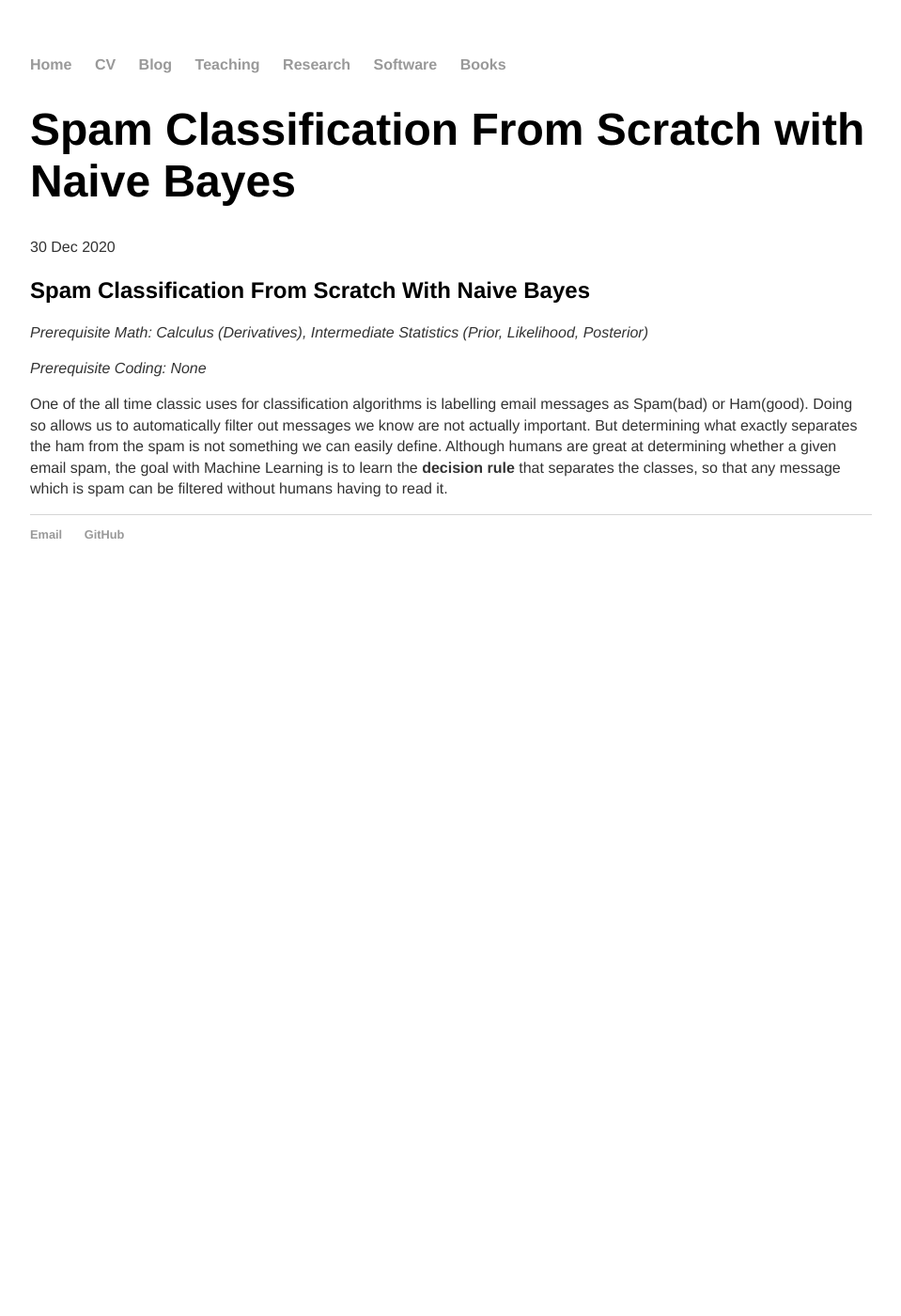
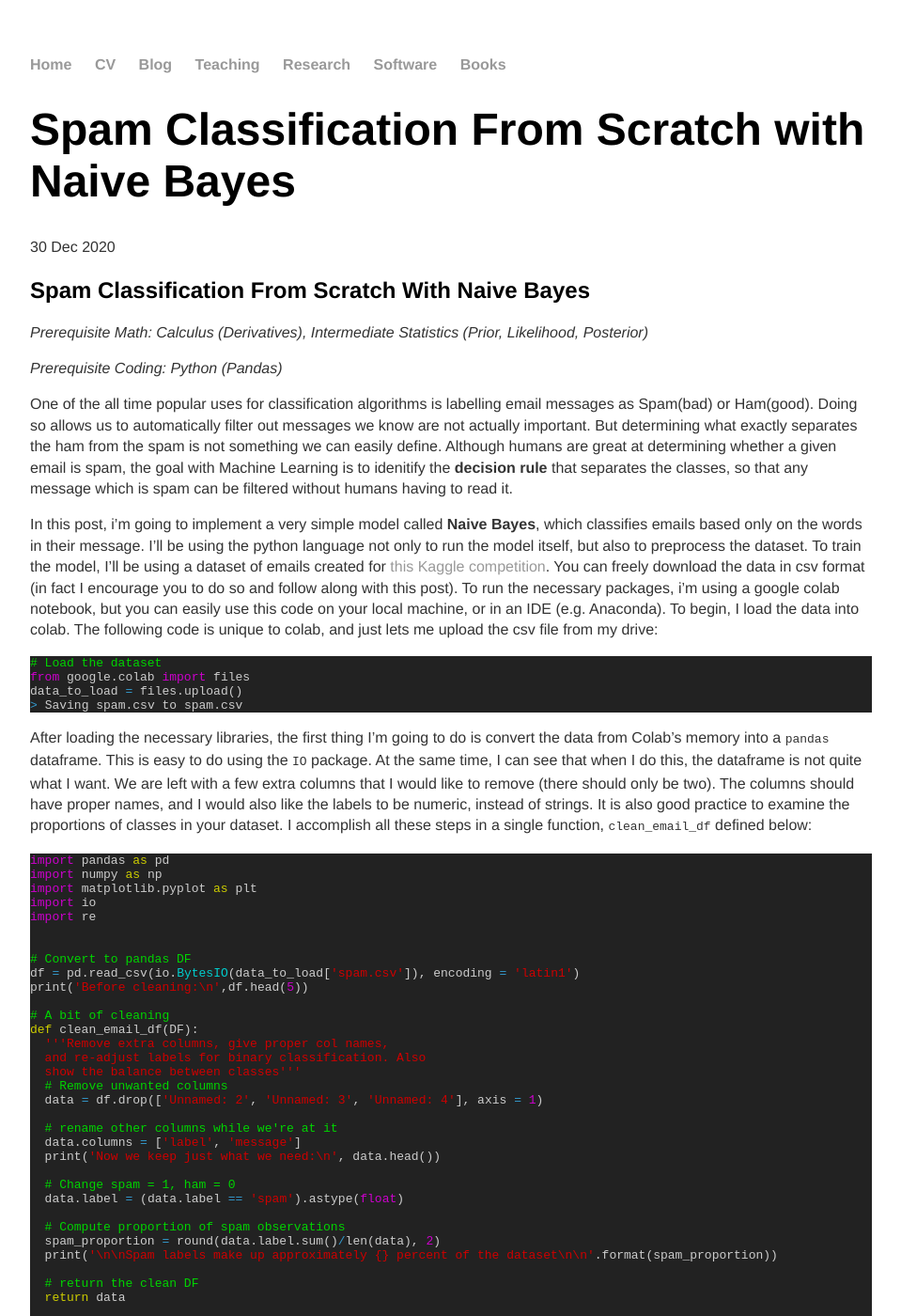
Before and after one commit to 12mre1/12mre1.github.io, a Jekyll site: the page built from _posts/2020-12-30-Spam-Classification-From-Scratch-With-Naive-Bayes.md, in a window 1280 px wide and 1400 px high. Shown: the whole window at 94% size, without its empty margins (160-1119 px from the left). Built offline with Jekyll 4.4.1, drawn with Linux system fonts in a browser that asks for light colours; some of the changed text lies outside the part shown.

Commit message:
start spam post

````diff
--- a/_posts/2020-12-30-Spam-Classification-From-Scratch-With-Naive-Bayes.md
+++ b/_posts/2020-12-30-Spam-Classification-From-Scratch-With-Naive-Bayes.md
@@ -8,6 +8,92 @@ date: 2020-12-30
 
 _Prerequisite Math: Calculus (Derivatives), Intermediate Statistics (Prior, Likelihood, Posterior)_
 
-_Prerequisite Coding: None_
+_Prerequisite Coding: Python (Pandas)_
 
-One of the all time classic uses for classification algorithms is labelling email messages as Spam(bad) or Ham(good). Doing so allows us to automatically filter out messages we know are not actually important. But determining what exactly separates the ham from the spam is not something we can easily define. Although humans are great at determining whether a given email spam, the goal with Machine Learning is to learn the __decision rule__ that separates the classes, so that any message which is spam can be filtered without humans having to read it.
+One of the all time popular uses for classification algorithms is labelling email messages as Spam(bad) or Ham(good). Doing so allows us to automatically filter out messages we know are not actually important. But determining what exactly separates the ham from the spam is not something we can easily define. Although humans are great at determining whether a given email is spam, the goal with Machine Learning is to idenitify the __decision rule__ that separates the classes, so that any message which is spam can be filtered without humans having to read it.
+
+In this post, i'm going to implement a very simple model called __Naive Bayes__, which classifies emails based only on the words in their message. I'll be
+using the python language not only to run the model itself, but also to preprocess the dataset. To train the model, I'll be using a dataset of emails
+created for [this Kaggle competition](https://www.kaggle.com/uciml/sms-spam-collection-dataset?select=spam.csv). You can freely download the data in csv format
+(in fact I encourage you to do so and follow along with this post). To run the necessary packages, i'm using a google colab notebook, but you can easily
+use this code on your local machine, or in an IDE (e.g. Anaconda). To begin, I load the data into colab. The following code is unique to colab, and just lets
+me upload the csv file from my drive:
+```python
+# Load the dataset
+from google.colab import files
+data_to_load = files.upload()
+> Saving spam.csv to spam.csv
+```
+After loading the necessary libraries, the first thing I'm going to do is convert the data from Colab's memory into a `pandas` dataframe. This is easy to do using the `IO` package. At the same time, I can see that when I do this, the dataframe is not quite what I want. We are left with a few extra columns that I would like to remove
+(there should only be two). The columns should have proper names, and I would also like the labels to be numeric, instead of strings. It is also good practice to
+examine the proportions of classes in your dataset. I accomplish all these steps in a single function, `clean_email_df` defined below:
+```python
+import pandas as pd
+import numpy as np
+import matplotlib.pyplot as plt
+import io
+import re
+
+
+# Convert to pandas DF
+df = pd.read_csv(io.BytesIO(data_to_load['spam.csv']), encoding = 'latin1')
+print('Before cleaning:\n',df.head(5))
+
+# A bit of cleaning
+def clean_email_df(DF):
+  '''Remove extra columns, give proper col names,
+  and re-adjust labels for binary classification. Also
+  show the balance between classes'''
+  # Remove unwanted columns
+  data = df.drop(['Unnamed: 2', 'Unnamed: 3', 'Unnamed: 4'], axis = 1)
+
+  # rename other columns while we're at it
+  data.columns = ['label', 'message']
+  print('Now we keep just what we need:\n', data.head())
+
+  # Change spam = 1, ham = 0
+  data.label = (data.label == 'spam').astype(float)
+
+  # Compute proportion of spam observations
+  spam_proportion = round(data.label.sum()/len(data), 2)
+  print('\n\nSpam labels make up approximately {} percent of the dataset\n\n'.format(spam_proportion))
+
+  # return the clean DF
+  return data
+
+data = clean_email_df(df)
+print('After cleaning:\n', data.head(5))
+
+>Before cleaning:
+>      v1  ... Unnamed: 4
+>0   ham  ...        NaN
+>1   ham  ...        NaN
+>2  spam  ...        NaN
+>3   ham  ...        NaN
+>4   ham  ...        NaN
+>
+>[5 rows x 5 columns]
+>Now we keep just what we need:
+>   label                                            message
+>0   ham  Go until jurong point, crazy.. Available only ...
+>1   ham                      Ok lar... Joking wif u oni...
+>2  spam  Free entry in 2 a wkly comp to win FA Cup fina...
+>3   ham  U dun say so early hor... U c already then say...
+>4   ham  Nah I don't think he goes to usf, he lives aro...
+>
+>
+>Spam labels make up approximately 0.13 percent of the dataset
+>
+>
+>After cleaning:
+>    label                                            message
+>0    0.0  Go until jurong point, crazy.. Available only ...
+>1    0.0                      Ok lar... Joking wif u oni...
+>2    1.0  Free entry in 2 a wkly comp to win FA Cup fina...
+>3    0.0  U dun say so early hor... U c already then say...
+>4    0.0  Nah I don't think he goes to usf, he lives aro...
+```
+We can see that we are left only with the binary label (1 = spam, 0 = ham), and the text of the message. Note that it is also good practice to give the minority
+class the positive label in binary classification. We can see that the ham/spam breakdown of our dataset is 87/13. This is important to remember as we
+fit models, because a classifier that predicts ham for every x would get a training accuracy of 87% (thus what we define as 'good' measures of performance
+must take this baseline into account).
````
